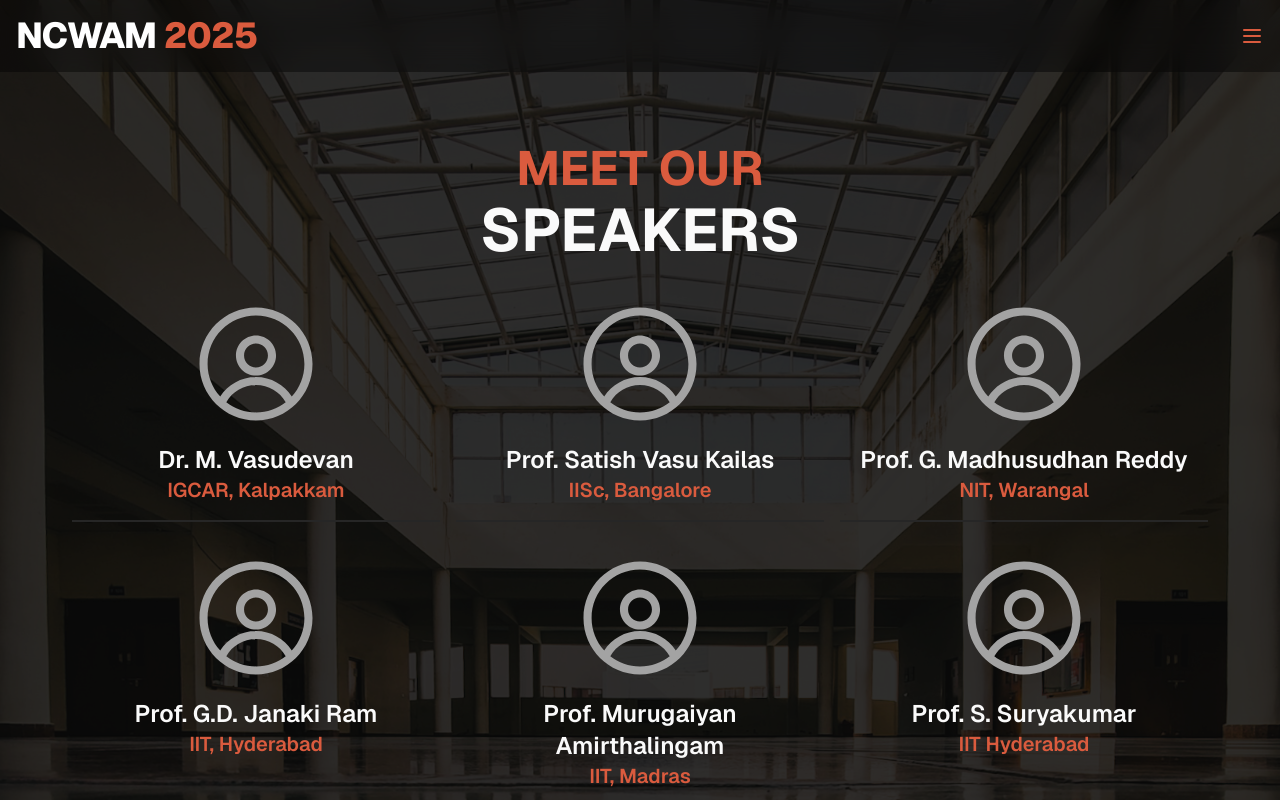
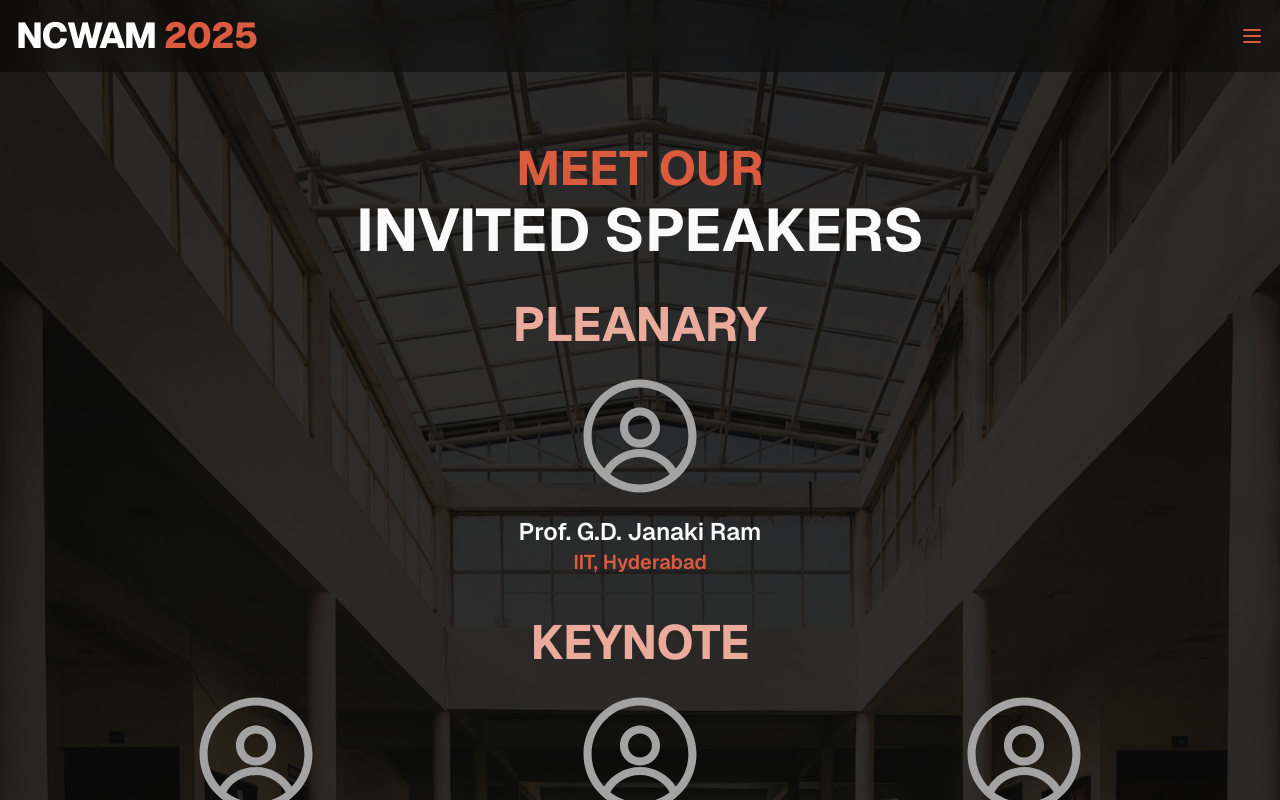
Before and after one commit to ncwam-bphc/website, a Next.js app: page /speakers in a window 1280 px wide. Shown: the top 800 px of the page. Built offline with nearby package versions, Linux system fonts and the light colour scheme.

Commit message:
speakers changes

```diff
--- a/src/app/speakers/page.tsx
+++ b/src/app/speakers/page.tsx
@@ -53,8 +53,17 @@ export default function SpeakersPage() {
         <div className="flex justify-center text-4xl font-bold text-accent md:text-5xl">
           MEET OUR
         </div>
-        <div className="flex justify-center pb-4 text-4xl font-bold md:text-6xl">
-          SPEAKERS
+        <div className="flex justify-center pb-4 text-4xl font-bold text md:text-6xl">
+          INVITED SPEAKERS
+        </div>
+        <div className="flex justify-center text-4xl font-bold mt-4 md:text-5xl" >
+        <p className="customcol">PLEANARY</p>
+        </div>
+        <div className="flex justify-center">
+        <SpeakerCard key = {1} name = "Prof. G.D. Janaki Ram" institution="IIT, Hyderabad" img = ""></SpeakerCard>
+        </div>
+             <div className="flex justify-center text-4xl font-bold mt-4 md:text-5xl">
+       <p className="customcol">KEYNOTE</p>
         </div>
         <div className="grid grid-cols-[repeat(auto-fit,minmax(23rem,max-content))] justify-center gap-4">
           {speakers.map((speaker, index) => (
--- a/src/assets/speakers.ts
+++ b/src/assets/speakers.ts
@@ -8,11 +8,6 @@ const speakers = [
   {
     name: "Prof. G. Madhusudhan Reddy",
     institution: "NIT, Warangal",
-    imageUrl: "",
-  },
-  {
-    name: "Prof. G.D. Janaki Ram",
-    institution: "IIT, Hyderabad",
     imageUrl: "",
   },
   {
--- a/src/styles/globals.css
+++ b/src/styles/globals.css
@@ -64,3 +64,7 @@
     @apply bg-background text-foreground;
   }
 }
+
+.customcol{
+  color: #ebab9c;
+}
```
Also changed, not shown: 1 other file (tests, documents, lock files or other folders).
